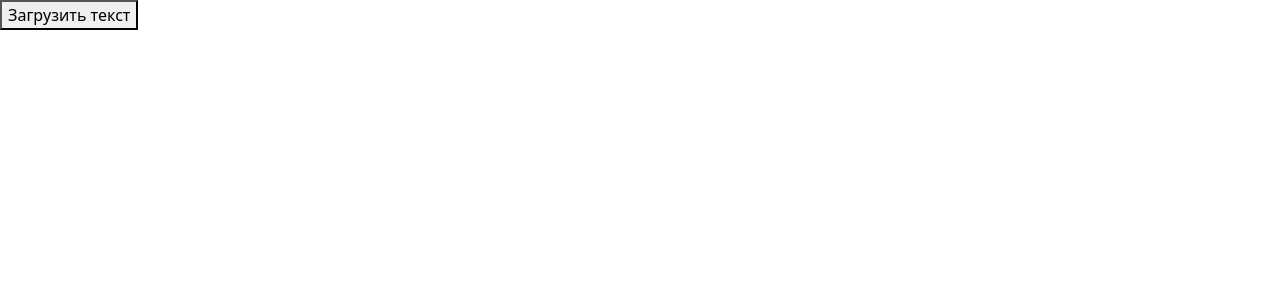
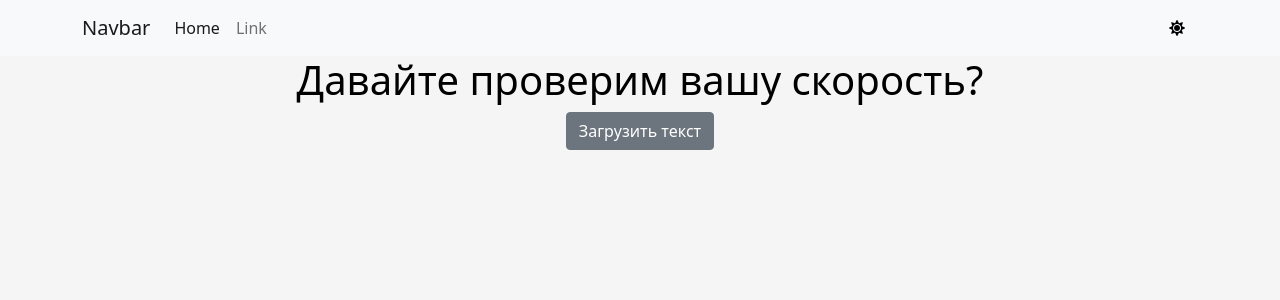
Before and after one commit to TheAlexGo/unipage, a React (Create React App) app: page / in a window 1280 px wide. Shown: the top 300 px of the page. Built offline with nearby package versions, Linux system fonts and the light colour scheme.

Commit message:
Разработка кнопки-свитчера темы. Доработка стилей. Разрабока шапки

```diff
--- a/package.json
+++ b/package.json
@@ -14,6 +14,7 @@
     "redux": "^4.0.5",
     "redux-devtools-extension": "^2.13.8",
     "redux-thunk": "^2.3.0",
+    "sass": "^1.32.7",
     "web-vitals": "^1.1.0"
   },
   "scripts": {
--- a/src/App.js
+++ b/src/App.js
@@ -1,30 +1,46 @@
-import './Main.css';
+import './Main.scss';
 import Main from "./components/Main";
 import {GetTextButton} from "./components/GetTextButton";
 import {getTextAction} from "./store/actions/wordActions";
 import {useDispatch, useSelector} from "react-redux";
 import {Results} from "./components/Results";
+import Header from "./components/Header";
 
 
 function App() {
   const dispatch = new useDispatch();
-  const spm = useSelector(state => state.words.spm)
-  const accuracy = useSelector(state => state.words.accuracy)
-  const haveText = useSelector(state => state.words.haveText)
+  const spm = useSelector(state => state.words.spm);
+  const accuracy = useSelector(state => state.words.accuracy);
+  const haveText = useSelector(state => state.words.haveText);
+  const theme = useSelector(state => state.words.theme);
 
   const getText = () => {
-    dispatch(getTextAction())
+    dispatch(getTextAction());
   }
 
   return (
-    <div>
+    <div className={theme}>
       <header>
-
+        <Header />
       </header>
       <section>
-        <GetTextButton getText={getText} />
-        <Main />
-        <Results accuracy={accuracy} spm={spm} haveText={haveText} />
+        <div className="container">
+          <div className="row">
+            <div className="col-12">
+              <GetTextButton getText={getText} />
+              <div className="container p-0">
+                <div className="row">
+                  <div className="col-12">
+                    <Results accuracy={accuracy} spm={spm} haveText={haveText} />
+                  </div>
+                  <div className="col-12">
+                    <Main />
+                  </div>
+                </div>
+              </div>
+            </div>
+          </div>
+        </div>
       </section>
       <footer>
 
--- a/src/Main.css
+++ /dev/null
@@ -1,25 +0,0 @@
-.text-block {
-    font-size: 30px;
-}
-
-.active-b {
-    color: white;
-    background-color: #57c257;
-    border-radius: 5px;
-    padding: 2px;
-}
-
-.normal-b {
-    color: black;
-}
-
-.passed-b {
-    color: green;
-}
-
-.error-b {
-    color: white;
-    background-color: #f34747;
-    border-radius: 5px;
-    padding: 2px;
-}
--- /dev/null
+++ b/src/Main.scss
@@ -0,0 +1,84 @@
+.text-block {
+    font-size: 21px;
+}
+
+.active-b {
+    color: white;
+    background-color: #57c257;
+    border-radius: 5px;
+    padding: 2px;
+}
+
+.passed-b {
+    color: green;
+}
+
+.error-b {
+    color: white;
+    background-color: #f34747;
+    border-radius: 5px;
+    padding: 2px;
+}
+
+.light {
+    width: 100vw;
+    height: 100vh;
+    background-color: #f5f5f5;
+    transition: .3s;
+
+    h1 {
+        color: #000000;
+    }
+
+    .text-block {
+        padding: 25px;
+        background-color: #fff;
+        border-radius: 10px;
+    }
+
+    .normal-b {
+        color: black;
+    }
+}
+
+.dark {
+    width: 100vw;
+    height: 100vh;
+    background-color: #292e3c;
+    transition: .3s;
+    color: #ffebeb;
+
+    h1 {
+        color: #ffebeb;
+    }
+
+    .text-block {
+        padding: 25px;
+        background-color: #46485a;
+        border-radius: 10px;
+    }
+
+    .theme-switcher {
+        color: #ffebeb;
+    }
+
+    .navbar-dark .navbar-nav .nav-link.active, .navbar-dark .navbar-nav .show>.nav-link {
+        color: #ffebeb;
+    }
+
+    .navbar-dark .navbar-brand:focus, .navbar-dark .navbar-brand:hover {
+        color: #ffebeb;
+    }
+
+    .navbar-dark .navbar-brand {
+        color: #ffebeb;
+    }
+
+    .btn-secondary {
+        color: #ffebeb;
+    }
+
+    .passed-b {
+        color: #87ff87;
+    }
+}
--- a/src/components/GetTextButton.js
+++ b/src/components/GetTextButton.js
@@ -2,10 +2,11 @@ import {useSelector} from "react-redux";
 
 export const GetTextButton = ({getText}) => {
   const haveText = useSelector(state => state.words.haveText)
-  if(haveText) return (
-    <h1>Let's start!</h1>
-  ) ;
+  if(haveText) return null;
   return (
-    <button onClick={getText} >Загрузить текст</button>
+    <div className="d-flex flex-column align-items-center">
+      <h1>Давайте проверим вашу скорость?</h1>
+      <button className="btn btn-secondary" onClick={getText} >Загрузить текст</button>
+    </div>
   )
 }
--- /dev/null
+++ b/src/components/Header.js
@@ -0,0 +1,57 @@
+import {useDispatch, useSelector} from "react-redux";
+import {switchTheme} from "../store/actions/wordActions";
+
+function Header () {
+  const theme = useSelector(state => state.words.theme)
+  const dispatch = useDispatch()
+
+  const themeSwitch = () => {
+    let newValueTheme = theme === 'light' ? 'dark' : 'light';
+    dispatch(switchTheme(newValueTheme))
+  }
+
+  let classNav = 'navbar navbar-expand-lg ';
+  let classButtonSwitch = 'btn ';
+  if(theme === 'light') {
+    classNav += 'navbar-light bg-light';
+    classButtonSwitch += 'btn-light';
+  } else {
+    classNav += 'navbar-dark bg-dark';
+    classButtonSwitch += 'btn-dark';
+  }
+
+
+
+
+  return (
+    <div>
+      <nav className={classNav}>
+        <div className="container">
+          <a className="navbar-brand" href="#">Navbar</a>
+          <button className="navbar-toggler" type="button" data-bs-toggle="collapse"
+                  data-bs-target="#navbarSupportedContent" aria-controls="navbarSupportedContent" aria-expanded="false"
+                  aria-label="Toggle navigation">
+            <span className="navbar-toggler-icon"/>
+          </button>
+          <div className="collapse navbar-collapse" id="navbarSupportedContent">
+            <ul className="navbar-nav me-auto mb-2 mb-lg-0">
+              <li className="nav-item">
+                <a className="nav-link active" aria-current="page" href="#">Home</a>
+              </li>
+              <li className="nav-item">
+                <a className="nav-link" href="#">Link</a>
+              </li>
+            </ul>
+            <button onClick={themeSwitch} className={classButtonSwitch}>
+              <div className="theme-switcher">
+                <i className="fas fa-sun" />
+              </div>
+            </button>
+          </div>
+        </div>
+      </nav>
+    </div>
+  )
+}
+
+export default Header
--- a/src/components/Main.js
+++ b/src/components/Main.js
@@ -11,6 +11,7 @@ function Main() {
   const text = useSelector(state => state.words.str);
   const indexSymb = useSelector(state => state.words.indexSymb);
   const all_symbols = useSelector(state => state.words.all_symbols);
+  const haveText = useSelector(state => state.words.haveText);
 
   const onKeyPressed = useCallback((e) => {
       const currentObj = text[indexSymb];
@@ -47,8 +48,15 @@ function Main() {
     }
   }, [indexSymb, onKeyPressed, text])
 
+  let classBlock = 'text-block ';
+  if(haveText) {
+    classBlock += 'd-block';
+  } else {
+    classBlock += 'd-none';
+  }
+
   return (
-    <div className='text-block'
+    <div className={classBlock}
          onKeyDown={onKeyPressed}>
       <Words words={ text }/>
     </div>
--- a/src/components/Results.js
+++ b/src/components/Results.js
@@ -16,9 +16,15 @@ export const Results = ({ accuracy, spm }) => {
   if(!haveText) return null;
 
   return (
-    <div>
-      <div>Точность: {accuracy}%</div>
-      <div>Скорость печати: {spm} зн/мин.</div>
+    <div className="d-flex justify-content-between">
+      <div>
+        <span>Точность: </span>
+        <span>{accuracy}%</span>
+      </div>
+      <div>
+        <span>Скорость: </span>
+        <span>{spm} зн/мин.</span>
+      </div>
     </div>
   )
 }
--- a/src/index.js
+++ b/src/index.js
@@ -1,5 +1,5 @@
 import React from 'react';
-import './Main.css';
+import './Main.scss';
 import App from './App';
 import { render } from 'react-dom';
 import reportWebVitals from "./reportWebVitals";
--- a/src/store/actions/wordActions.js
+++ b/src/store/actions/wordActions.js
@@ -1,5 +1,14 @@
 import axios from "axios";
-import {KEY_CORRECT, KEY_ERROR, SET_ACCURACY, SET_DATA_TIMER, SET_SPM, SET_TEXT, SET_TIMER_ID} from "../constActions";
+import {
+  KEY_CORRECT,
+  KEY_ERROR,
+  SET_ACCURACY,
+  SET_DATA_TIMER,
+  SET_SPM,
+  SET_TEXT,
+  SET_TIMER_ID,
+  SWITCH_THEME
+} from "../constActions";
 
 
 export const getTextAction = () => {
@@ -48,3 +57,6 @@ export const setAccuracy = (value) =>
 
 export const setSPM = (value) =>
   ({type: SET_SPM, payload: value})
+
+export const switchTheme = (value) =>
+  ({type: SWITCH_THEME, payload: value})
--- a/src/store/constActions.js
+++ b/src/store/constActions.js
@@ -5,3 +5,4 @@ export const SET_DATA_TIMER = "SET_DATA_TIMER";
 export const SET_TIMER_ID = "SET_TIMER_ID";
 export const SET_ACCURACY = "SET_ACCURACY";
 export const SET_SPM = "SET_SPM";
+export const SWITCH_THEME = "SWITCH_THEME";
--- a/src/store/reducers/wordReducer.js
+++ b/src/store/reducers/wordReducer.js
@@ -1,4 +1,13 @@
-import {KEY_CORRECT, KEY_ERROR, SET_TEXT, SET_TIMER_ID, SET_DATA_TIMER, SET_ACCURACY, SET_SPM} from "../constActions";
+import {
+  KEY_CORRECT,
+  KEY_ERROR,
+  SET_TEXT,
+  SET_TIMER_ID,
+  SET_DATA_TIMER,
+  SET_ACCURACY,
+  SET_SPM,
+  SWITCH_THEME
+} from "../constActions";
 
 const defaultState = {
   str: "",
@@ -12,6 +21,7 @@ const defaultState = {
   timer_id: 0,
   timerActive: false,
   haveText: false,
+  theme: 'light'
 }
 
 export default function wordReducer(state = defaultState, action) {
@@ -61,6 +71,11 @@ export default function wordReducer(state = defaultState, action) {
         ...state,
         spm: action.payload
       }
+    case SWITCH_THEME:
+      return {
+        ...state,
+        theme: action.payload
+      }
     default:
       return state;
   }
```
Also changed, not shown: 1 other file (tests, documents, lock files or other folders).
